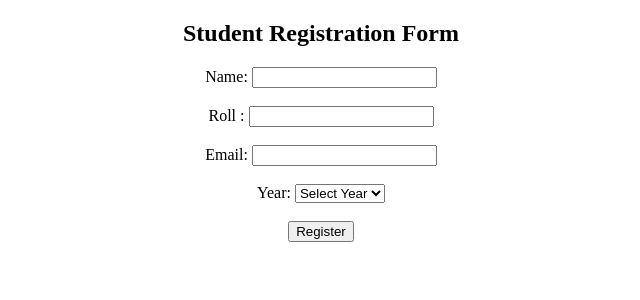
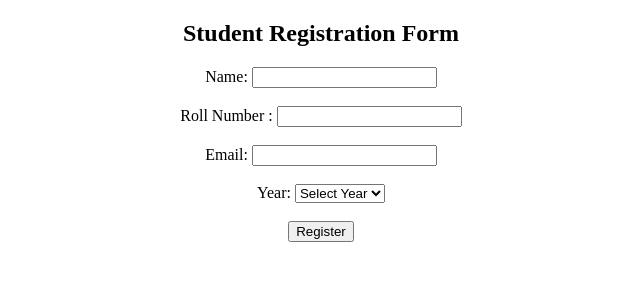
Before and after one commit to sanjana-pannala/exam, a Flask app: page /register in a window 1280 px wide. Shown: the top 300 px of the page, without its empty margins (319-959 px from the left). Run offline with Flask 3, Linux system fonts and the light colour scheme.

Commit message:
Update register.html

```diff
--- a/templates/register.html
+++ b/templates/register.html
@@ -8,7 +8,7 @@
     <form action="/success" method="POST">
         Name:
         <input type="text" name="name" required><br><br>
-        Roll :
+        Roll Number :
         <input type="text" name="roll" required><br><br>
         Email:
         <input type="email" name="email" required><br><br>
```
